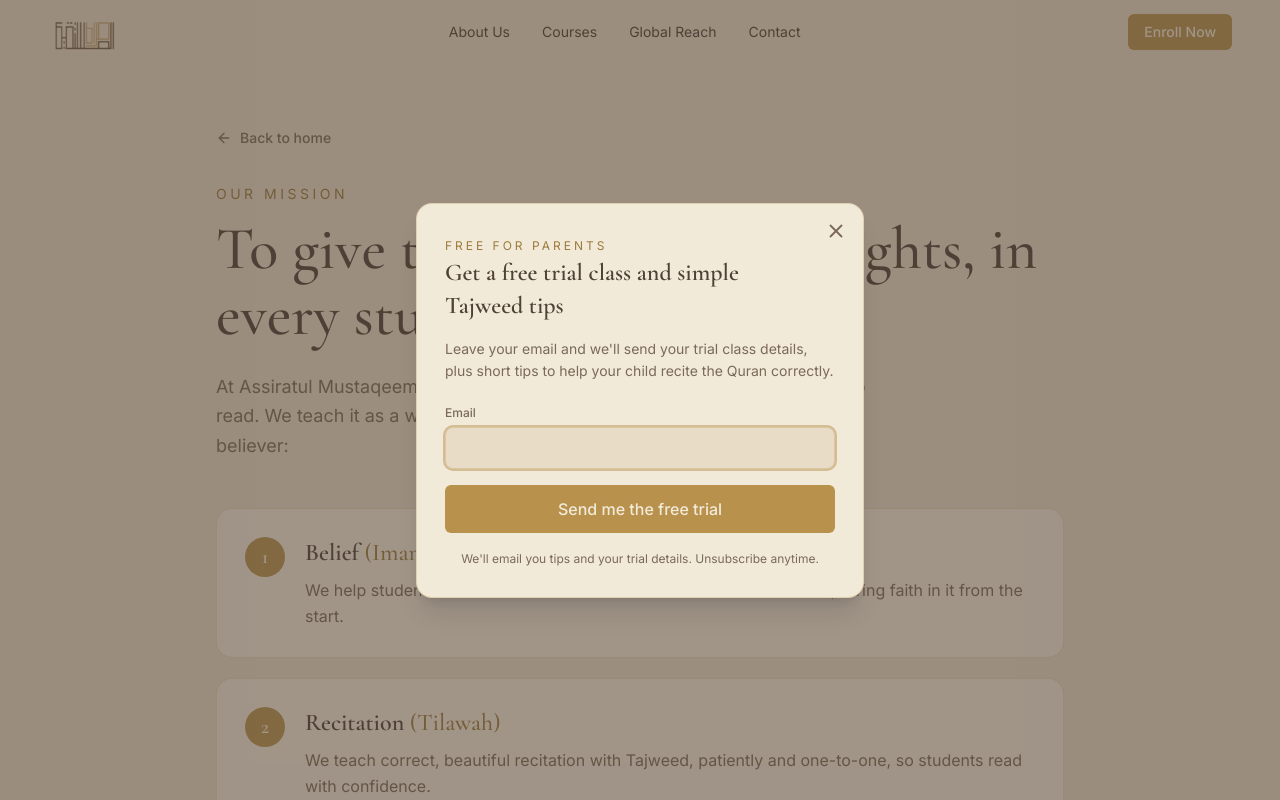
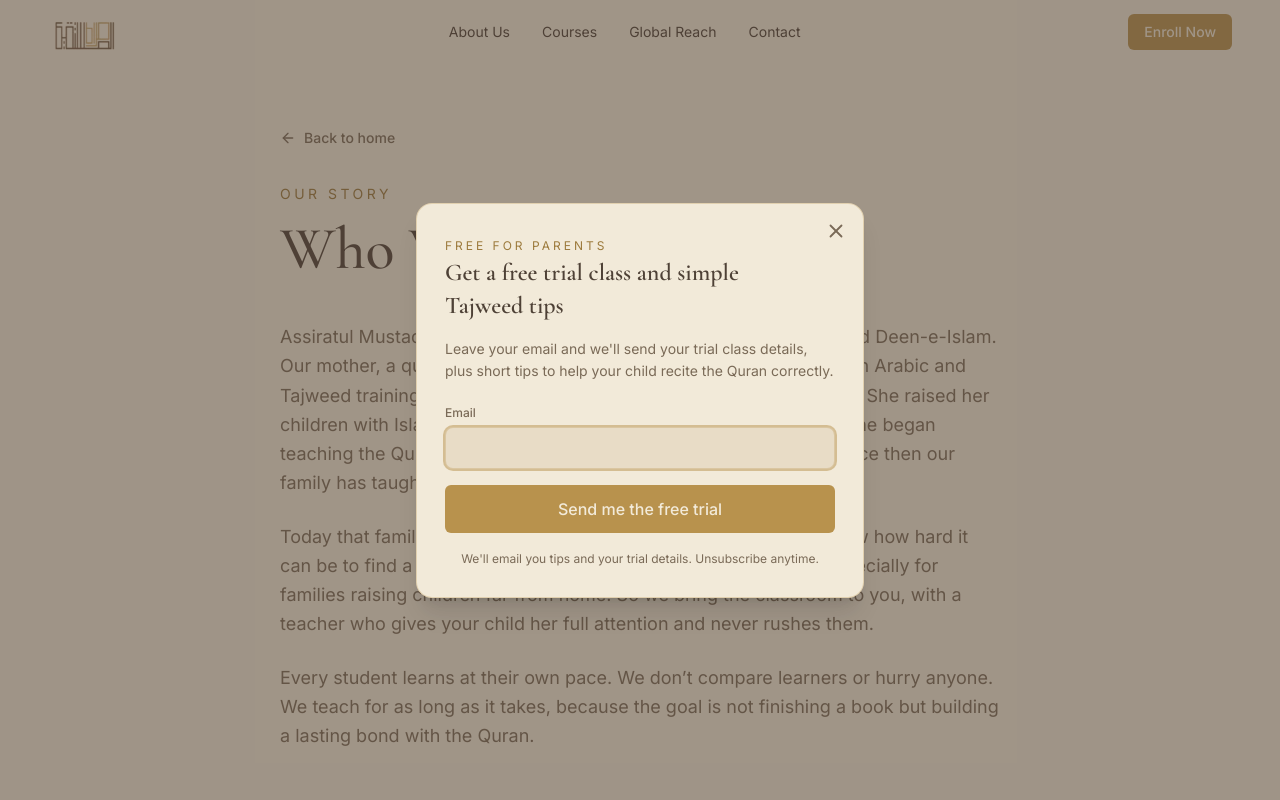
Before and after one commit to wincennet/quran-institute, a React (Vite) app: page /mission in a window 1280 px wide. Shown: the top 800 px of the page. Built offline with nearby package versions, Linux system fonts and the light colour scheme; a web font is replaced by a local one.

Commit message:
Story, Mission and Why Choose Us as one continuous scrolling page
Co-Authored-By: Claude Sonnet 5.5 <noreply@anthropic.com>

```diff
--- a/src/App.jsx
+++ b/src/App.jsx
@@ -6,8 +6,7 @@ import EmailPopup from "./components/EmailPopup";
 import HomePage from "./pages/HomePage";
 import CoursePage from "./pages/CoursePage";
 import EnrollPage from "./pages/EnrollPage";
-import StoryPage from "./pages/StoryPage";
-import MissionPage from "./pages/MissionPage";
+import AboutFlowPage from "./pages/AboutFlowPage";
 
 function App() {
   return (
@@ -16,8 +15,8 @@ function App() {
       <Navbar />
       <Routes>
         <Route path="/" element={<HomePage />} />
-        <Route path="/who-we-are" element={<StoryPage />} />
-        <Route path="/mission" element={<MissionPage />} />
+        <Route path="/who-we-are" element={<AboutFlowPage start="story" />} />
+        <Route path="/mission" element={<AboutFlowPage start="mission" />} />
         <Route path="/courses/:id" element={<CoursePage />} />
         <Route path="/courses/:id/enroll" element={<EnrollPage />} />
       </Routes>
--- /dev/null
+++ b/src/pages/AboutFlowPage.jsx
@@ -0,0 +1,119 @@
+import { useEffect } from "react";
+import { Link } from "react-router-dom";
+import { ArrowLeft } from "lucide-react";
+import About from "../components/About";
+import useDocumentMeta from "../hooks/useDocumentMeta";
+import {
+  MISSION_HEADING,
+  MISSION_INTRO,
+  MISSION_RIGHTS,
+  STORY_PARAGRAPHS,
+} from "../lib/constants";
+
+const PAGE_META = {
+  story: {
+    title: "Who We Are | Assiratul Mustaqeem Institute",
+    description:
+      "Assiratul Mustaqeem Institute began at home, with a family teaching the Quran online since 2013. Read our story.",
+  },
+  mission: {
+    title: "Our Mission | Assiratul Mustaqeem Institute",
+    description:
+      "Our mission is to give the Quran its five rights in every student's life: belief, recitation, understanding, application and conveying the message.",
+  },
+};
+
+function StorySection() {
+  return (
+    <section id="story" className="bg-cream-light pt-32 pb-24">
+      <div className="max-w-3xl mx-auto px-6 text-left">
+        <Link
+          to="/"
+          className="inline-flex items-center gap-2 text-sm font-medium text-brown-light hover:text-brown"
+        >
+          <ArrowLeft size={16} /> Back to home
+        </Link>
+
+        <span className="block font-sans text-gold-dark text-sm uppercase tracking-[0.25em] mt-8">
+          Our Story
+        </span>
+        <h1 className="font-heading text-brown text-4xl md:text-6xl font-medium leading-[1.1] mt-3">
+          Who We Are
+        </h1>
+
+        <div className="mt-10 space-y-6 text-brown-light text-base md:text-lg leading-relaxed">
+          {STORY_PARAGRAPHS.map((paragraph) => (
+            <p key={paragraph.slice(0, 24)}>{paragraph}</p>
+          ))}
+        </div>
+      </div>
+    </section>
+  );
+}
+
+function MissionSection() {
+  return (
+    <section id="mission-full" className="bg-cream py-24">
+      <div className="max-w-4xl mx-auto px-6 text-left">
+        <span className="block font-sans text-gold-dark text-sm uppercase tracking-[0.25em]">
+          Our Mission
+        </span>
+        <h2 className="font-heading text-brown text-4xl md:text-6xl font-medium leading-[1.1] mt-3">
+          {MISSION_HEADING}
+        </h2>
+        <p className="text-brown-light text-base md:text-lg leading-relaxed mt-6 max-w-2xl">
+          {MISSION_INTRO}
+        </p>
+
+        <ol className="mt-12 space-y-5">
+          {MISSION_RIGHTS.map((right, i) => (
+            <li
+              key={right.title}
+              className="flex gap-5 bg-cream-light rounded-2xl border border-gold/25 p-6 md:p-7"
+            >
+              <span className="shrink-0 w-10 h-10 rounded-full bg-gold text-cream-light font-heading text-xl font-semibold flex items-center justify-center">
+                {i + 1}
+              </span>
+              <div>
+                <h3 className="font-heading text-brown text-xl md:text-2xl font-semibold">
+                  {right.title} <span className="text-gold-dark font-medium">({right.term})</span>
+                </h3>
+                <p className="text-brown-light text-sm md:text-base leading-relaxed mt-2">
+                  {right.description}
+                </p>
+              </div>
+            </li>
+          ))}
+        </ol>
+      </div>
+    </section>
+  );
+}
+
+// Story, Mission and Why Choose Us are one continuous page: scrolling down from
+// the story reaches the mission, then Why Choose Us, and scrolling up from the
+// mission reaches the story. /who-we-are and /mission only differ in where the
+// page starts.
+export default function AboutFlowPage({ start }) {
+  useDocumentMeta(PAGE_META[start]);
+
+  useEffect(() => {
+    if (start !== "mission") return;
+    // Wait for the router's scroll-to-top, then jump (instantly) to the mission.
+    const frame = requestAnimationFrame(() => {
+      const section = document.getElementById("mission-full");
+      if (section) {
+        window.scrollTo({ top: section.getBoundingClientRect().top + window.scrollY, behavior: "instant" });
+      }
+    });
+    return () => cancelAnimationFrame(frame);
+  }, [start]);
+
+  return (
+    <main>
+      <StorySection />
+      <MissionSection />
+      <About />
+    </main>
+  );
+}
--- a/src/pages/MissionPage.jsx
+++ /dev/null
@@ -1,63 +0,0 @@
-import { Link } from "react-router-dom";
-import { ArrowLeft } from "lucide-react";
-import useDocumentMeta from "../hooks/useDocumentMeta";
-import { MISSION_HEADING, MISSION_INTRO, MISSION_RIGHTS } from "../lib/constants";
-
-export default function MissionPage() {
-  useDocumentMeta({
-    title: "Our Mission | Assiratul Mustaqeem Institute",
-    description:
-      "Our mission is to give the Quran its five rights in every student's life: belief, recitation, understanding, application and conveying the message.",
-  });
-
-  return (
-    <main className="bg-cream pt-32 pb-24">
-      <div className="max-w-4xl mx-auto px-6 text-left">
-        <Link
-          to="/"
-          className="inline-flex items-center gap-2 text-sm font-medium text-brown-light hover:text-brown"
-        >
-          <ArrowLeft size={16} /> Back to home
-        </Link>
-
-        <span className="block font-sans text-gold-dark text-sm uppercase tracking-[0.25em] mt-8">
-          Our Mission
-        </span>
-        <h1 className="font-heading text-brown text-4xl md:text-6xl font-medium leading-[1.1] mt-3">
-          {MISSION_HEADING}
-        </h1>
-        <p className="text-brown-light text-base md:text-lg leading-relaxed mt-6 max-w-2xl">
-          {MISSION_INTRO}
-        </p>
-
-        <ol className="mt-12 space-y-5">
-          {MISSION_RIGHTS.map((right, i) => (
-            <li
-              key={right.title}
-              className="flex gap-5 bg-cream-light rounded-2xl border border-gold/25 p-6 md:p-7"
-            >
-              <span className="shrink-0 w-10 h-10 rounded-full bg-gold text-cream-light font-heading text-xl font-semibold flex items-center justify-center">
-                {i + 1}
-              </span>
-              <div>
-                <h2 className="font-heading text-brown text-xl md:text-2xl font-semibold">
-                  {right.title} <span className="text-gold-dark font-medium">({right.term})</span>
-                </h2>
-                <p className="text-brown-light text-sm md:text-base leading-relaxed mt-2">
-                  {right.description}
-                </p>
-              </div>
-            </li>
-          ))}
-        </ol>
-
-        <Link
-          to="/who-we-are"
-          className="inline-block mt-12 border border-gold-dark/50 text-brown hover:bg-cream-light font-medium px-5 py-2.5 rounded-md transition-colors"
-        >
-          Read our story
-        </Link>
-      </div>
-    </main>
-  );
-}
--- a/src/pages/StoryPage.jsx
+++ /dev/null
@@ -1,45 +0,0 @@
-import { Link } from "react-router-dom";
-import { ArrowLeft } from "lucide-react";
-import useDocumentMeta from "../hooks/useDocumentMeta";
-import { STORY_PARAGRAPHS } from "../lib/constants";
-
-export default function StoryPage() {
-  useDocumentMeta({
-    title: "Who We Are | Assiratul Mustaqeem Institute",
-    description:
-      "Assiratul Mustaqeem Institute began at home, with a family teaching the Quran online since 2013. Read our story.",
-  });
-
-  return (
-    <main className="bg-cream-light pt-32 pb-24">
-      <div className="max-w-3xl mx-auto px-6 text-left">
-        <Link
-          to="/"
-          className="inline-flex items-center gap-2 text-sm font-medium text-brown-light hover:text-brown"
-        >
-          <ArrowLeft size={16} /> Back to home
-        </Link>
-
-        <span className="block font-sans text-gold-dark text-sm uppercase tracking-[0.25em] mt-8">
-          Our Story
-        </span>
-        <h1 className="font-heading text-brown text-4xl md:text-6xl font-medium leading-[1.1] mt-3">
-          Who We Are
-        </h1>
-
-        <div className="mt-10 space-y-6 text-brown-light text-base md:text-lg leading-relaxed">
-          {STORY_PARAGRAPHS.map((paragraph) => (
-            <p key={paragraph.slice(0, 24)}>{paragraph}</p>
-          ))}
-        </div>
-
-        <Link
-          to="/mission"
-          className="inline-block mt-12 bg-gold hover:bg-gold-dark text-cream-light font-medium px-5 py-2.5 rounded-md transition-colors"
-        >
-          Read our mission
-        </Link>
-      </div>
-    </main>
-  );
-}
```
